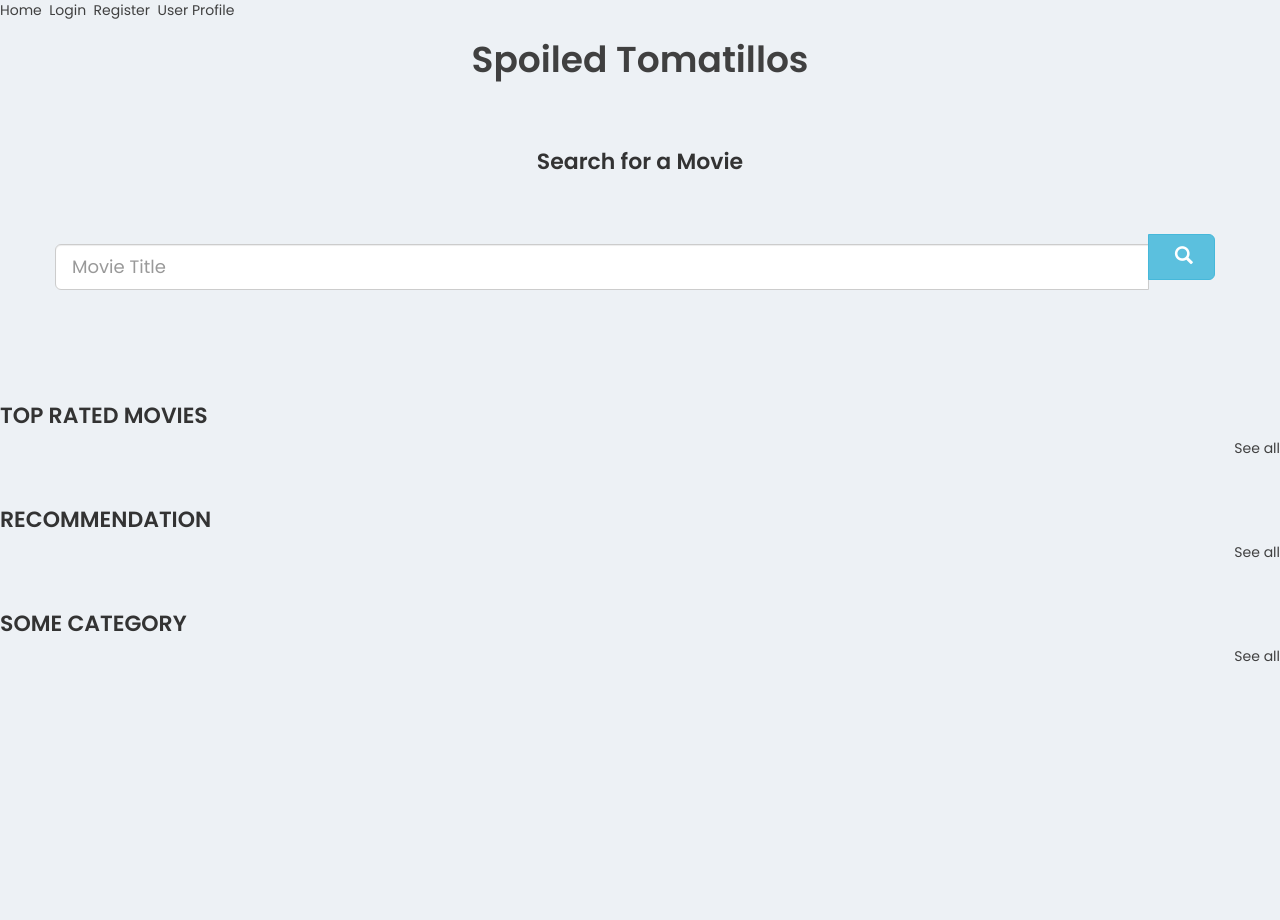
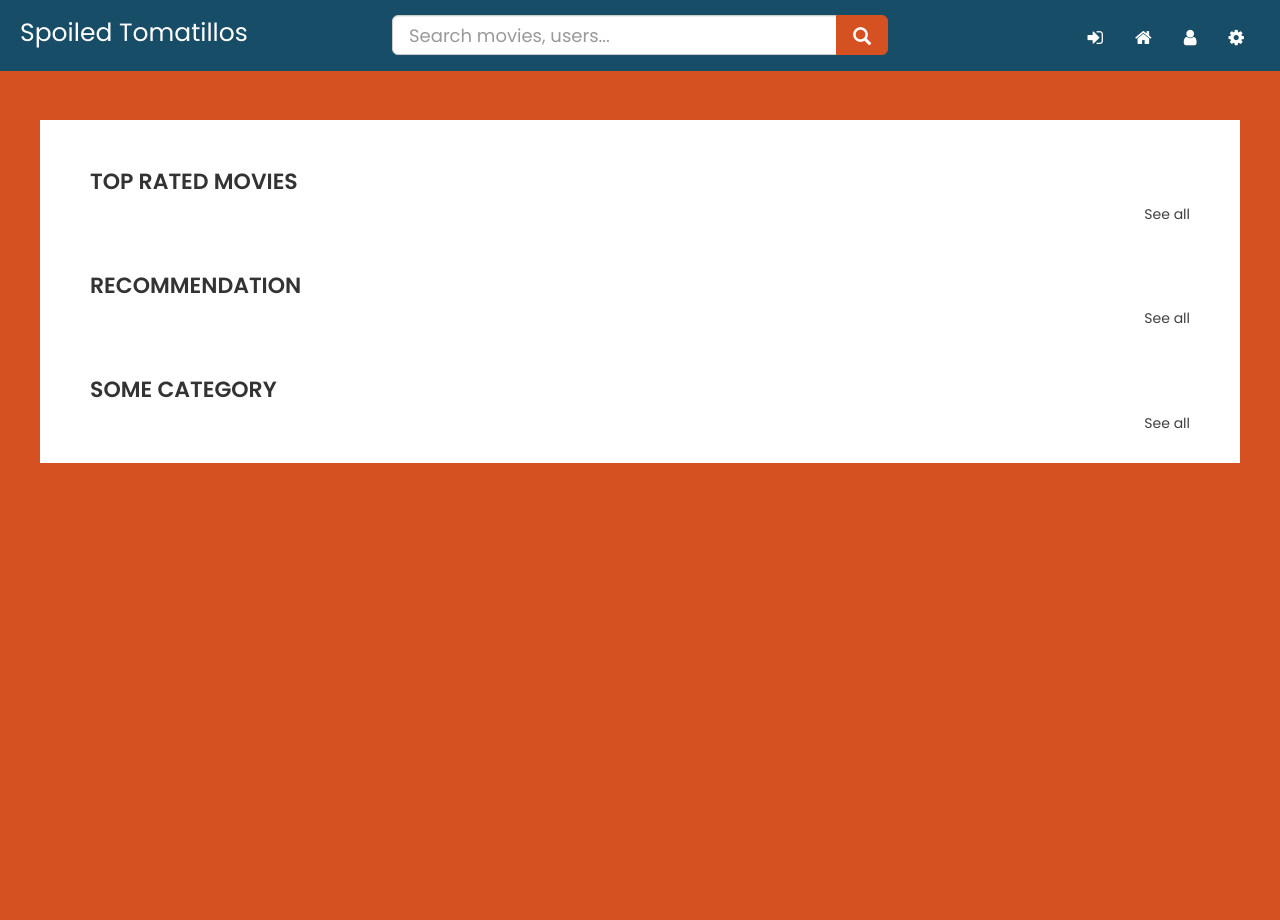
Before and after one commit to Shinabel/spoiled_tomatillos, a Flask app: page /index in a window 1280 px wide. Before the commit the page ends 662 px from the top, so only its background shows below. Run offline with Flask 2, Linux system fonts and the light colour scheme; some libraries are stand-ins or nearby versions.

Commit message:
Completed navbar with search and index style and UI

```diff
--- a/spoiled_tomatillos/app/routes.py
+++ b/spoiled_tomatillos/app/routes.py
@@ -93,6 +93,10 @@ def user_profile():
     user = current_user
     return render_template('user_profile.html', user=user)
 
+@app.route('/movie/<movie_title>', methods=['GET', 'POST'])
+def movie_page(movie_title):
+    return render_template('movie.html', user=movie_title)
+
 @app.route('/confirm/<token>')
 def confirm_email(token):
     try:
--- a/spoiled_tomatillos/app/static/css/style.css
+++ b/spoiled_tomatillos/app/static/css/style.css
@@ -42,7 +42,7 @@ html, body, .sidebar-nav, .content-posts {
 }
 
 body {
-    background: #edf1f5;
+    background: #D55121;
     font-family: Poppins, sans-serif;
 }
 
@@ -103,9 +103,9 @@ video, img {
 
 header {
     min-height: 50px;
-    background: #4F5467;
+    background: #184D68;
     font-size: 14px;
-    padding: 15px 130px 10px 370px;
+    padding: 15px 20px 10px 20px;
     position: fixed;
     top: 0;
     width: 100%;
@@ -127,7 +127,8 @@ header .fa {
 }
 
 header div {
-    float: right;
+    float: left;
+    font-size: 25px;
 }
 
 header .second-icon {
@@ -137,7 +138,7 @@ header .second-icon {
 header .menu-icon { margin-top:3px; }
 
 header .dropdown-menu, header .dropdown-menu a, header .dropdown-menu a:link, header .dropdown-menu a:focus, header .dropdown-menu a:visited {
-    color: #404040;
+    color: #184D68;
 }
 
 header .dropdown-menu {
@@ -176,7 +177,7 @@ header .badge {
     width: 200px;
     border-radius: 10px;
     border: 0px;
-    color: #404040;
+    color: #184D68;
     font-size: 13px;
     padding: 5px;
     padding-bottom: 3px;
@@ -190,6 +191,73 @@ header .badge {
     padding: 50px 10px 0px 10px;
     background: #ffffff;
     z-index: 99;
+}
+
+/* Add a black background color to the top navigation */
+.topnav {
+  display: inline-block;
+  background-color: #184D68;
+  overflow: hidden;
+}
+
+/* Style text inside nav bar*/
+.topnav p {
+  float: left;
+  color: #f2f2f2;
+  font-size: 25px;
+}
+
+.topnav .search {
+  float: left;
+  color: #f2f2f2;
+  font-size: 17px;
+}
+
+/* Style the links inside the navigation bar */
+.topnav a {
+  float: right;
+  color: #f2f2f2;
+  text-align: center;
+  padding: 14px 16px;
+  text-decoration: none;
+  font-size: 17px;
+}
+
+/* Change the color of links on hover */
+.topnav a:hover {
+  background-color: #ddd;
+  color: black;
+}
+
+/* Add a color to the active/current link */
+.topnav a.active {
+  background-color: #4CAF50;
+  color: white;
+}
+
+.center-form {
+  width: 40%;
+  margin: 0 auto;
+  text-align: center;
+}
+
+.input-lg {
+  height: 40px;
+}
+
+.btn-info {
+  background-color: #d55121;
+  border-color: #d55121;
+  -o-transition:.5s;
+  -ms-transition:.5s;
+  -moz-transition:.5s;
+  -webkit-transition:.5s;
+  transition:.5s;
+}
+
+.btn-info:hover {
+  background-color: #9a3b18;
+  border-color: #9a3b18;
 }
 
 
@@ -261,6 +329,12 @@ header .badge {
 
 .primary-content .container-posts {
     padding: 0 40px;
+}
+
+#main {
+  margin: 120px 40px 0px 40px;
+  padding: 30px 50px 0px 50px;
+  background-color: #ffffff;
 }
 
 /*----------------------------------------------------------------
--- a/spoiled_tomatillos/app/templates/base.html
+++ b/spoiled_tomatillos/app/templates/base.html
@@ -17,12 +17,25 @@
       {% endif %}
     </head>
     <body>
-      <div>
-        <a href="{{ url_for('index') }}">Home</a>&nbsp
-        <a href="{{ url_for('login') }}">Login</a>&nbsp
-        <a href="{{ url_for('register') }}">Register</a>&nbsp
-        <a href="{{ url_for('user_profile')}}">User Profile</a>
+      <header class="topnav">
+        <div>
+            Spoiled Tomatillos
         </div>
+        <form class="center-form" action="search" action="/" method=post>
+            <div class="input-group">
+            <input type="text" class="form-control input-lg" placeholder="Search movies, users..." name="search" value="{{ request.form.search}}"/>
+            <span class="input-group-btn">
+                <button class="btn btn-info btn-lg" type="submit">
+                    <i class="glyphicon glyphicon-search"></i>
+                </button>
+            </span>
+            </div>
+        </form>
+        <a href="#"><i class="fa fa-cog" aria-hidden="true"></i></a>&nbsp
+        <a href="{{ url_for('user_profile')}}"><i class="fa fa-user" aria-hidden="true"></i></a>&nbsp
+        <a href="{{ url_for('index') }}"><i class="fa fa-home" aria-hidden="true"></i></a>&nbsp
+        <a href="{{ url_for('login') }}"><i class="fa fa-sign-in" aria-hidden="true"></i></a>&nbsp
+    </header>
         {% with messages = get_flashed_messages() %}
         {% if messages %}
         <hr>
--- a/spoiled_tomatillos/app/templates/index.html
+++ b/spoiled_tomatillos/app/templates/index.html
@@ -3,40 +3,8 @@
 {% block content %}
 <!DOCTYPE html>
 <html lang="en" ng-app="TestApp">
-<head>
-  <script
-  src="http://code.jquery.com/jquery-3.3.1.min.js"
-  integrity="sha256-FgpCb/KJQlLNfOu91ta32o/NMZxltwRo8QtmkMRdAu8="
-  crossorigin="anonymous"></script>
-
-  <!-- style !-->
-  <link rel="stylesheet" type="text/css" href="{{ url_for('static',filename='css/style.css') }}">
-
-  <script>
-    $(function(){
-      $("#search").load("{{ url_for('search') }}");
-    });
-  </script>
-</head>
 
 <body>
-  <div id="shell">
-    <div id="header">
-      <center>
-      <h1 id="logo"><a href="#">Spoiled Tomatillos</a></h1>
-    </center>
-      <!--
-      <div class="social"> <span>FOLLOW US ON:</span>
-        <ul>
-          <li><a class="facebook" href="#">facebook</a></li>
-        </ul>
-      </div>
-      !-->
-      <div id="search">
-        <!-- import search.html!-->
-      </div>
-    </div>
-  </div>
   <div id="main">
     <div id="content">
       <div class="box">
--- a/spoiled_tomatillos/app/templates/search.html
+++ b/spoiled_tomatillos/app/templates/search.html
@@ -1,4 +1,4 @@
-<link rel="stylesheet" type="text/css" href="{{ url_for('static',filename='css/style.css') }}">
+<link rel="stylesheet" type="text/css" href="../static/css/style.css">
 
 <p>
     {% block content %}
```
